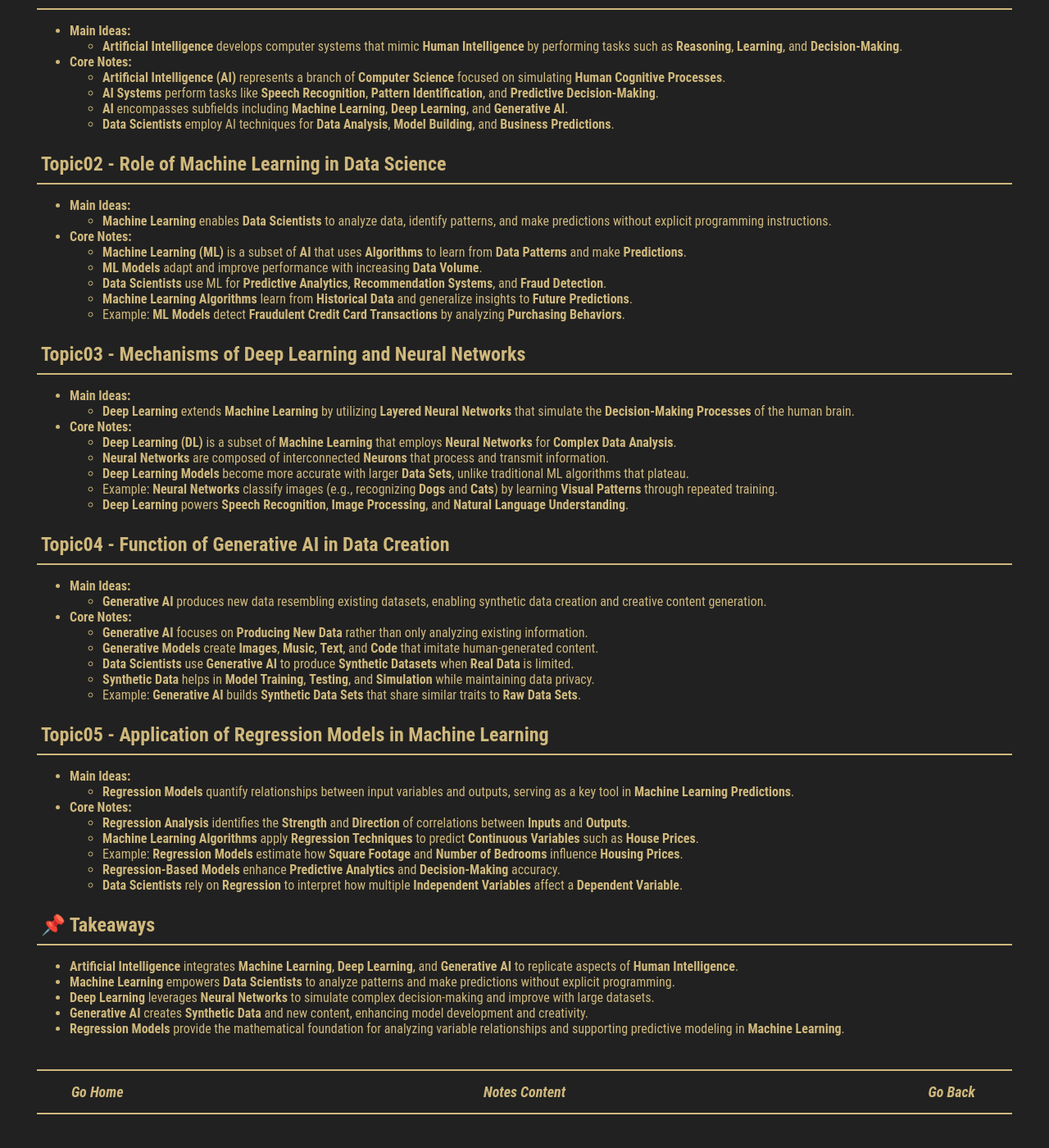
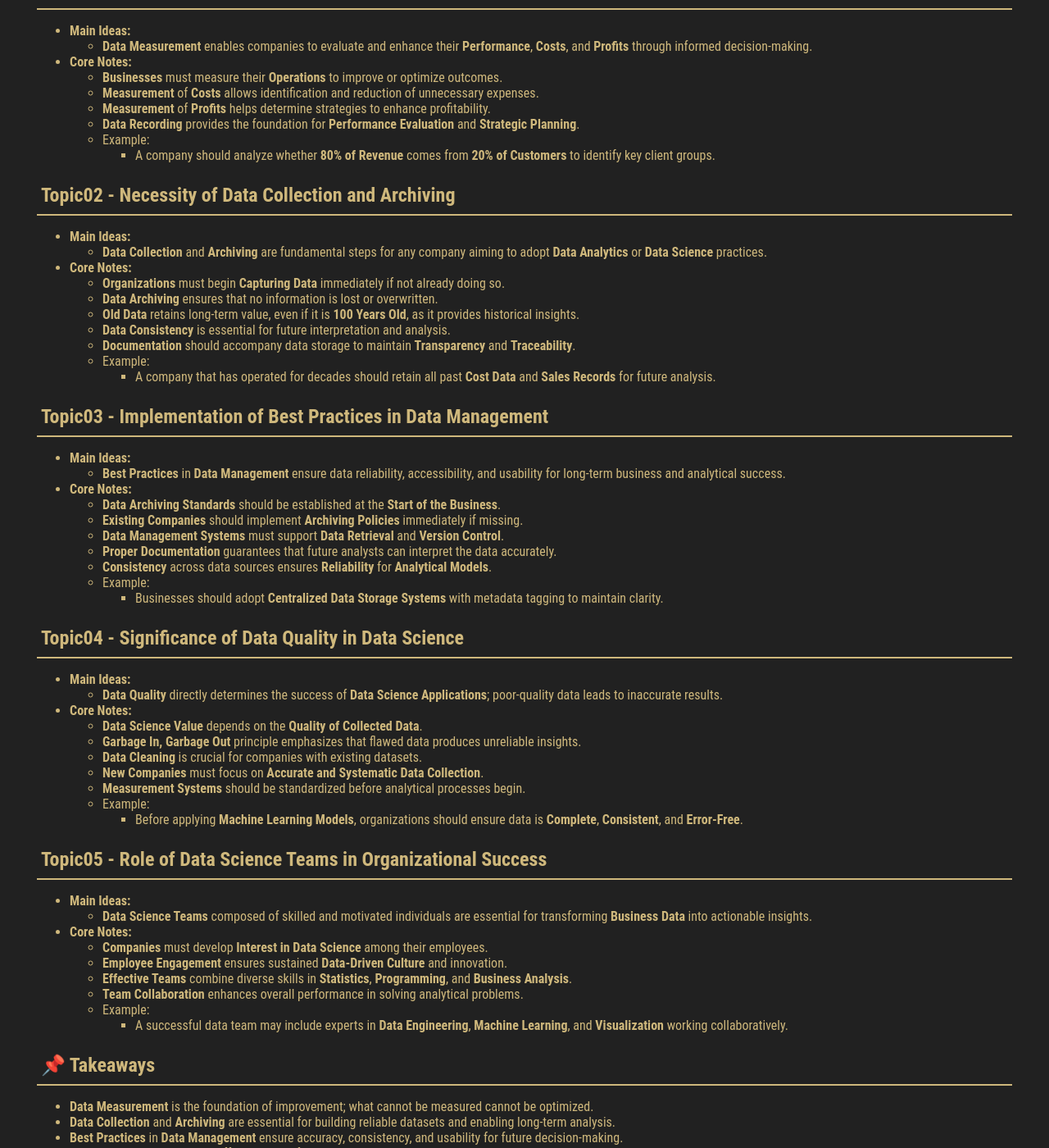
Before and after one commit to milanfx/milanfx.github.io, a Jekyll site: the page built from test.md, in a window 1280 px wide and 1400 px high, scrolled down 441 px. Shown: the whole window at 82% size. Built offline with Jekyll 4.4.1, drawn with Linux system fonts in a browser that asks for light colours; our own code applies the rules of GitHub Pages for plain Markdown files; before the commit the page ends 1818 px from its top, so only the background shows below that; some of the changed text lies outside the part shown.

Commit message:
Update test.md

```diff
--- a/test.md
+++ b/test.md
@@ -7,75 +7,84 @@ permalink: /DE01M01/
 
 ### 🎯 Objectives
 
-- Topic01 - Definition and Scope of **Artificial Intelligence**
-- Topic02 - Role of **Machine Learning** in **Data Science**
-- Topic03 - Mechanisms of **Deep Learning** and **Neural Networks**
-- Topic04 - Function of **Generative AI** in Data Creation
-- Topic05 - Application of **Regression Models** in **Machine Learning**
+- Topic01 - Importance of **Data Measurement** for Business Improvement
+- Topic02 - Necessity of **Data Collection** and **Archiving**
+- Topic03 - Implementation of **Best Practices** in **Data Management**
+- Topic04 - Significance of **Data Quality** in **Data Science**
+- Topic05 - Role of **Data Science Teams** in Organizational Success
 
-### Topic01 - Definition and Scope of Artificial Intelligence
+### Topic01 - Importance of Data Measurement for Business Improvement
 
 - **Main Ideas:**
-  - **Artificial Intelligence** develops computer systems that mimic **Human Intelligence** by performing tasks such as **Reasoning**, **Learning**, and **Decision-Making**.
+  - **Data Measurement** enables companies to evaluate and enhance their **Performance**, **Costs**, and **Profits** through informed decision-making.
 
 - **Core Notes:**
-  - **Artificial Intelligence (AI)** represents a branch of **Computer Science** focused on simulating **Human Cognitive Processes**.
-  - **AI Systems** perform tasks like **Speech Recognition**, **Pattern Identification**, and **Predictive Decision-Making**.
-  - **AI** encompasses subfields including **Machine Learning**, **Deep Learning**, and **Generative AI**.
-  - **Data Scientists** employ AI techniques for **Data Analysis**, **Model Building**, and **Business Predictions**.
+  - **Businesses** must measure their **Operations** to improve or optimize outcomes.
+  - **Measurement** of **Costs** allows identification and reduction of unnecessary expenses.
+  - **Measurement** of **Profits** helps determine strategies to enhance profitability.
+  - **Data Recording** provides the foundation for **Performance Evaluation** and **Strategic Planning**.
+  - Example:
+      - A company should analyze whether **80% of Revenue** comes from **20% of Customers** to identify key client groups.
 
-### Topic02 - Role of Machine Learning in Data Science
+### Topic02 - Necessity of Data Collection and Archiving
 
 - **Main Ideas:**
-  - **Machine Learning** enables **Data Scientists** to analyze data, identify patterns, and make predictions without explicit programming instructions.
+  - **Data Collection** and **Archiving** are fundamental steps for any company aiming to adopt **Data Analytics** or **Data Science** practices.
 
 - **Core Notes:**
-  - **Machine Learning (ML)** is a subset of **AI** that uses **Algorithms** to learn from **Data Patterns** and make **Predictions**.
-  - **ML Models** adapt and improve performance with increasing **Data Volume**.
-  - **Data Scientists** use ML for **Predictive Analytics**, **Recommendation Systems**, and **Fraud Detection**.
-  - **Machine Learning Algorithms** learn from **Historical Data** and generalize insights to **Future Predictions**.
-  - Example: **ML Models** detect **Fraudulent Credit Card Transactions** by analyzing **Purchasing Behaviors**.
+  - **Organizations** must begin **Capturing Data** immediately if not already doing so.
+  - **Data Archiving** ensures that no information is lost or overwritten.
+  - **Old Data** retains long-term value, even if it is **100 Years Old**, as it provides historical insights.
+  - **Data Consistency** is essential for future interpretation and analysis.
+  - **Documentation** should accompany data storage to maintain **Transparency** and **Traceability**.
+  - Example:
+      - A company that has operated for decades should retain all past **Cost Data** and **Sales Records** for future analysis.
 
-### Topic03 - Mechanisms of Deep Learning and Neural Networks
+### Topic03 - Implementation of Best Practices in Data Management
 
 - **Main Ideas:**
-  - **Deep Learning** extends **Machine Learning** by utilizing **Layered Neural Networks** that simulate the **Decision-Making Processes** of the human brain.
+  - **Best Practices** in **Data Management** ensure data reliability, accessibility, and usability for long-term business and analytical success.
 
 - **Core Notes:**
-  - **Deep Learning (DL)** is a subset of **Machine Learning** that employs **Neural Networks** for **Complex Data Analysis**.
-  - **Neural Networks** are composed of interconnected **Neurons** that process and transmit information.
-  - **Deep Learning Models** become more accurate with larger **Data Sets**, unlike traditional ML algorithms that plateau.
-  - Example: **Neural Networks** classify images (e.g., recognizing **Dogs** and **Cats**) by learning **Visual Patterns** through repeated training.
-  - **Deep Learning** powers **Speech Recognition**, **Image Processing**, and **Natural Language Understanding**.
+  - **Data Archiving Standards** should be established at the **Start of the Business**.
+  - **Existing Companies** should implement **Archiving Policies** immediately if missing.
+  - **Data Management Systems** must support **Data Retrieval** and **Version Control**.
+  - **Proper Documentation** guarantees that future analysts can interpret the data accurately.
+  - **Consistency** across data sources ensures **Reliability** for **Analytical Models**.
+  - Example:
+      - Businesses should adopt **Centralized Data Storage Systems** with metadata tagging to maintain clarity.
 
-### Topic04 - Function of Generative AI in Data Creation
+### Topic04 - Significance of Data Quality in Data Science
 
 - **Main Ideas:**
-  - **Generative AI** produces new data resembling existing datasets, enabling synthetic data creation and creative content generation.
+  - **Data Quality** directly determines the success of **Data Science Applications**; poor-quality data leads to inaccurate results.
 
 - **Core Notes:**
-  - **Generative AI** focuses on **Producing New Data** rather than only analyzing existing information.
-  - **Generative Models** create **Images**, **Music**, **Text**, and **Code** that imitate human-generated content.
-  - **Data Scientists** use **Generative AI** to produce **Synthetic Datasets** when **Real Data** is limited.
-  - **Synthetic Data** helps in **Model Training**, **Testing**, and **Simulation** while maintaining data privacy.
-  - Example: **Generative AI** builds **Synthetic Data Sets** that share similar traits to **Raw Data Sets**.
+  - **Data Science Value** depends on the **Quality of Collected Data**.
+  - **Garbage In, Garbage Out** principle emphasizes that flawed data produces unreliable insights.
+  - **Data Cleaning** is crucial for companies with existing datasets.
+  - **New Companies** must focus on **Accurate and Systematic Data Collection**.
+  - **Measurement Systems** should be standardized before analytical processes begin.
+  - Example:
+      - Before applying **Machine Learning Models**, organizations should ensure data is **Complete**, **Consistent**, and **Error-Free**.
 
-### Topic05 - Application of Regression Models in Machine Learning
+### Topic05 - Role of Data Science Teams in Organizational Success
 
 - **Main Ideas:**
-  - **Regression Models** quantify relationships between input variables and outputs, serving as a key tool in **Machine Learning Predictions**.
+  - **Data Science Teams** composed of skilled and motivated individuals are essential for transforming **Business Data** into actionable insights.
 
 - **Core Notes:**
-  - **Regression Analysis** identifies the **Strength** and **Direction** of correlations between **Inputs** and **Outputs**.
-  - **Machine Learning Algorithms** apply **Regression Techniques** to predict **Continuous Variables** such as **House Prices**.
-  - Example: **Regression Models** estimate how **Square Footage** and **Number of Bedrooms** influence **Housing Prices**.
-  - **Regression-Based Models** enhance **Predictive Analytics** and **Decision-Making** accuracy.
-  - **Data Scientists** rely on **Regression** to interpret how multiple **Independent Variables** affect a **Dependent Variable**.
+  - **Companies** must develop **Interest in Data Science** among their employees.
+  - **Employee Engagement** ensures sustained **Data-Driven Culture** and innovation.
+  - **Effective Teams** combine diverse skills in **Statistics**, **Programming**, and **Business Analysis**.
+  - **Team Collaboration** enhances overall performance in solving analytical problems.
+  - Example:
+      - A successful data team may include experts in **Data Engineering**, **Machine Learning**, and **Visualization** working collaboratively.
 
 ### 📌 Takeaways
 
-- **Artificial Intelligence** integrates **Machine Learning**, **Deep Learning**, and **Generative AI** to replicate aspects of **Human Intelligence**.
-- **Machine Learning** empowers **Data Scientists** to analyze patterns and make predictions without explicit programming.
-- **Deep Learning** leverages **Neural Networks** to simulate complex decision-making and improve with large datasets.
-- **Generative AI** creates **Synthetic Data** and new content, enhancing model development and creativity.
-- **Regression Models** provide the mathematical foundation for analyzing variable relationships and supporting predictive modeling in **Machine Learning**.
+- **Data Measurement** is the foundation of improvement; what cannot be measured cannot be optimized.
+- **Data Collection** and **Archiving** are essential for building reliable datasets and enabling long-term analysis.
+- **Best Practices** in **Data Management** ensure accuracy, consistency, and usability for future decision-making.
+- **Data Quality** determines the effectiveness of **Data Science** outcomes — poor data leads to poor insights.
+- **Data Science Teams** with diverse expertise and engagement drive innovation and strategic business success.
```
